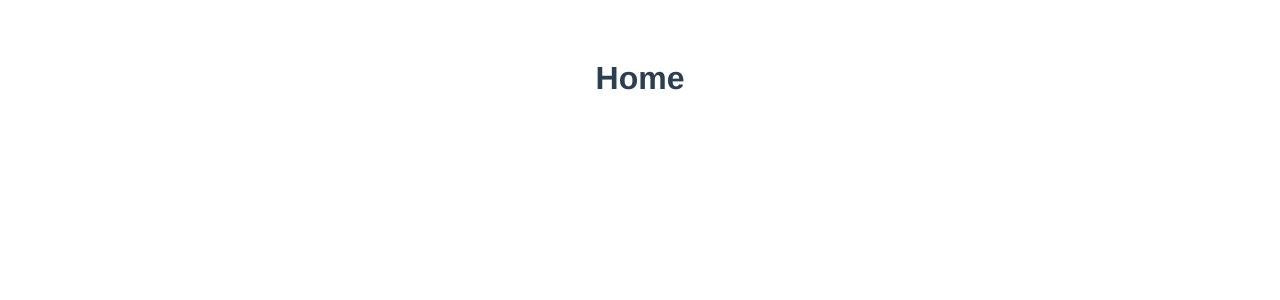
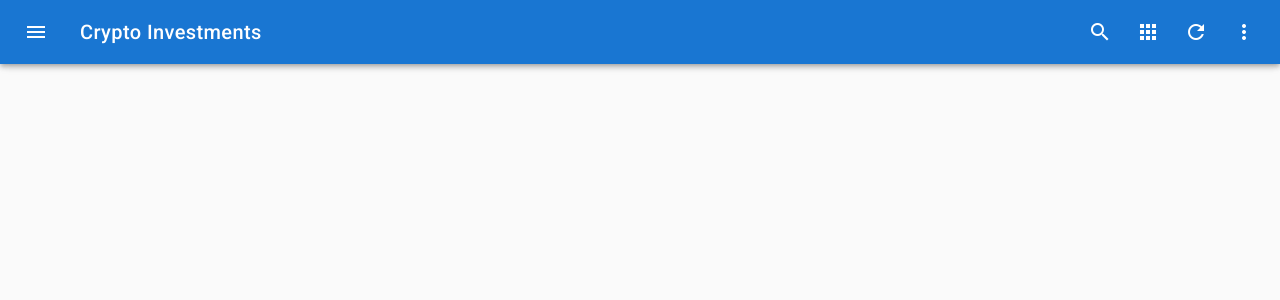
Before and after one commit to flapdragon/crypto-portfolio, a Vue app: page / in a window 1280 px wide. Shown: the top 300 px of the page. Built offline with nearby package versions, Linux system fonts and the light colour scheme.

Commit message:
Add Vuetify. Add toolbar. Update styling.

```diff
--- a/index.html
+++ b/index.html
@@ -4,6 +4,7 @@
     <meta charset="utf-8">
     <meta name="viewport" content="width=device-width,initial-scale=1.0">
     <title>crypto-portfolio</title>
+    <link href='https://fonts.googleapis.com/css?family=Roboto:300,400,500,700|Material+Icons' rel="stylesheet">
   </head>
   <body>
     <div id="app"></div>
--- a/package.json
+++ b/package.json
@@ -14,7 +14,8 @@
   },
   "dependencies": {
     "vue": "^2.5.2",
-    "vue-router": "^3.0.1"
+    "vue-router": "^3.0.1",
+    "vuetify": "^1.0.13"
   },
   "devDependencies": {
     "autoprefixer": "^7.1.2",
--- a/src/App.vue
+++ b/src/App.vue
@@ -1,6 +1,8 @@
 <template>
   <div id="app">
-    <router-view/>
+    <v-app>
+      <router-view/>
+    </v-app>
   </div>
 </template>
 
@@ -12,11 +14,6 @@ export default {
 
 <style>
 #app {
-  font-family: 'Avenir', Helvetica, Arial, sans-serif;
-  -webkit-font-smoothing: antialiased;
-  -moz-osx-font-smoothing: grayscale;
-  text-align: center;
-  color: #2c3e50;
-  margin-top: 60px;
+  font-family: 'Roboto', Helvetica, Arial, sans-serif;
 }
 </style>
--- a/src/components/Home.vue
+++ b/src/components/Home.vue
@@ -1,6 +1,22 @@
 <template>
   <div>
-    <h1>Home</h1>
+    <v-toolbar dark color="primary">
+      <v-toolbar-side-icon></v-toolbar-side-icon>
+      <v-toolbar-title class="white--text">Crypto Investments</v-toolbar-title>
+      <v-spacer></v-spacer>
+      <v-btn icon>
+        <v-icon>search</v-icon>
+      </v-btn>
+      <v-btn icon>
+        <v-icon>apps</v-icon>
+      </v-btn>
+      <v-btn icon>
+        <v-icon>refresh</v-icon>
+      </v-btn>
+      <v-btn icon>
+        <v-icon>more_vert</v-icon>
+      </v-btn>
+    </v-toolbar>
   </div>
 </template>
 
@@ -11,6 +27,9 @@ export default {
     return {
       msg: 'Welcome to Your Vue.js App'
     }
+  },
+  created () {
+    console.log('home')
   }
 }
 </script>
--- a/src/main.js
+++ b/src/main.js
@@ -3,8 +3,12 @@
 import Vue from 'vue'
 import App from './App'
 import router from './router'
+import Vuetify from 'vuetify'
+import 'vuetify/dist/vuetify.min.css'
 
 Vue.config.productionTip = false
+
+Vue.use(Vuetify)
 
 /* eslint-disable no-new */
 new Vue({
```
Also changed, not shown: 1 other file (tests, documents, lock files or other folders).
